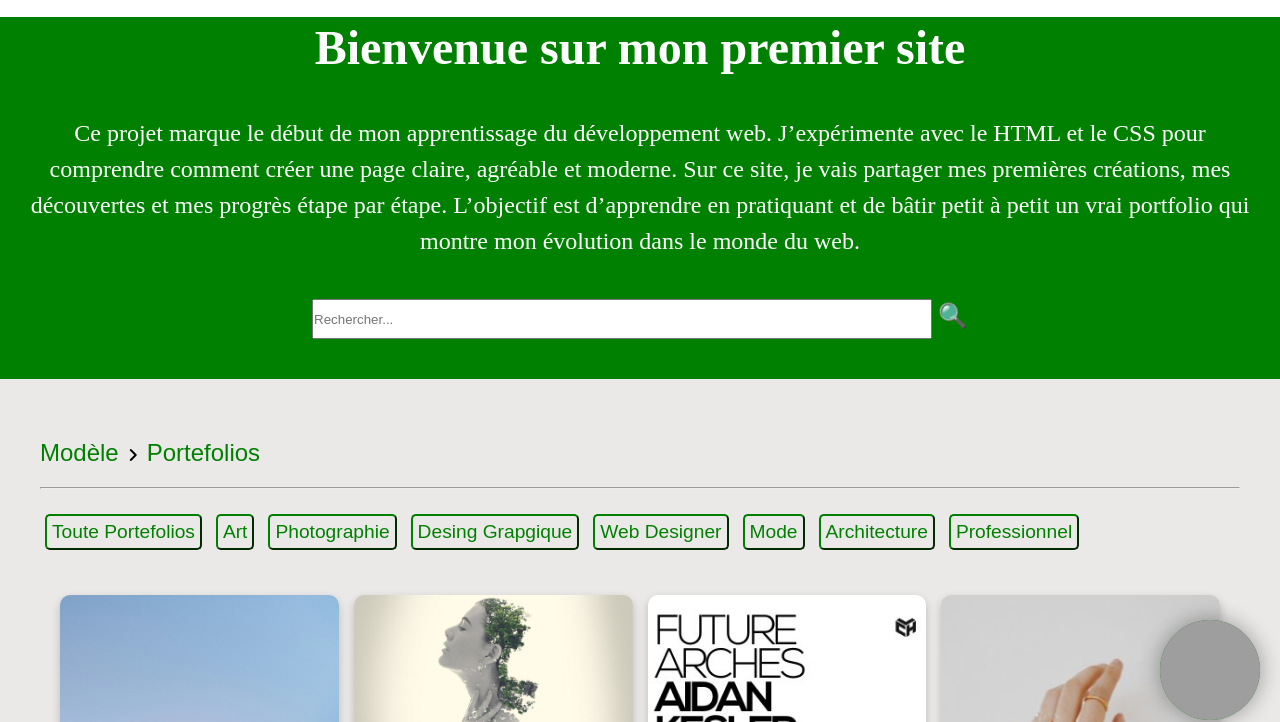
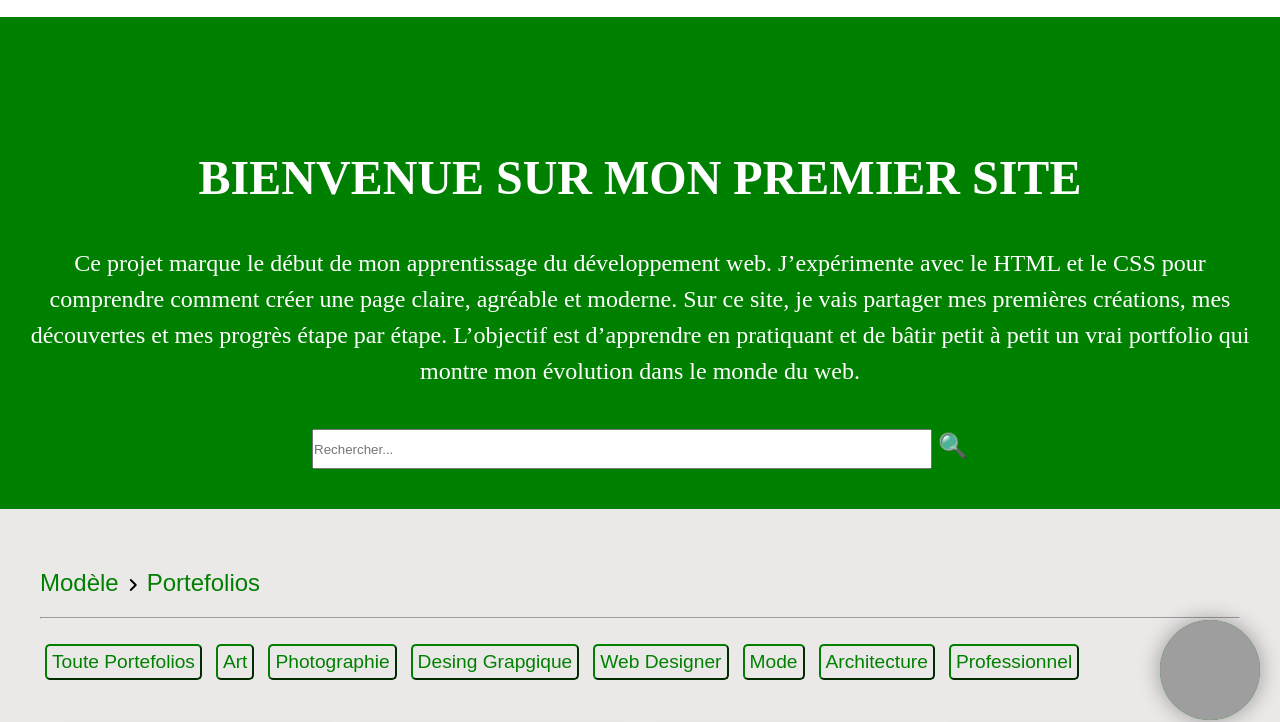
Before and after one commit to salohy-onnelin25/Projet-1-photographie, a plain HTML site: page index.html in a window 1280 px wide. Shown: the part 60-782 px from the top of the page. Drawn offline with Linux system fonts and the light colour scheme; grey boxes are pictures that could not be loaded.

Commit message:
05/09/25 à 20h10

```diff
--- a/style.css
+++ b/style.css
@@ -40,7 +40,6 @@ img {
   font-weight: bold;
 }
 .bulle:hover{
-  background: greenyellow;
   transform: scale(1.1);
   transition: 0.2s;
 }
@@ -157,7 +156,6 @@ img {
 .header-right2 nav a :hover {
   color: #3498db;
 }
-
 /* ...............header-button........ */
 .header-two {
   background-color: green;
@@ -167,8 +165,9 @@ img {
   font-size: 1.5rem;
 }
 .header-two1 h1 {
-  margin: 40px 0;
+  margin: 170px 0 40px 0;
   font-size: 3rem;
+  text-transform: uppercase;
 }
 .header-two1 p {
   line-height: 1.5;
```
